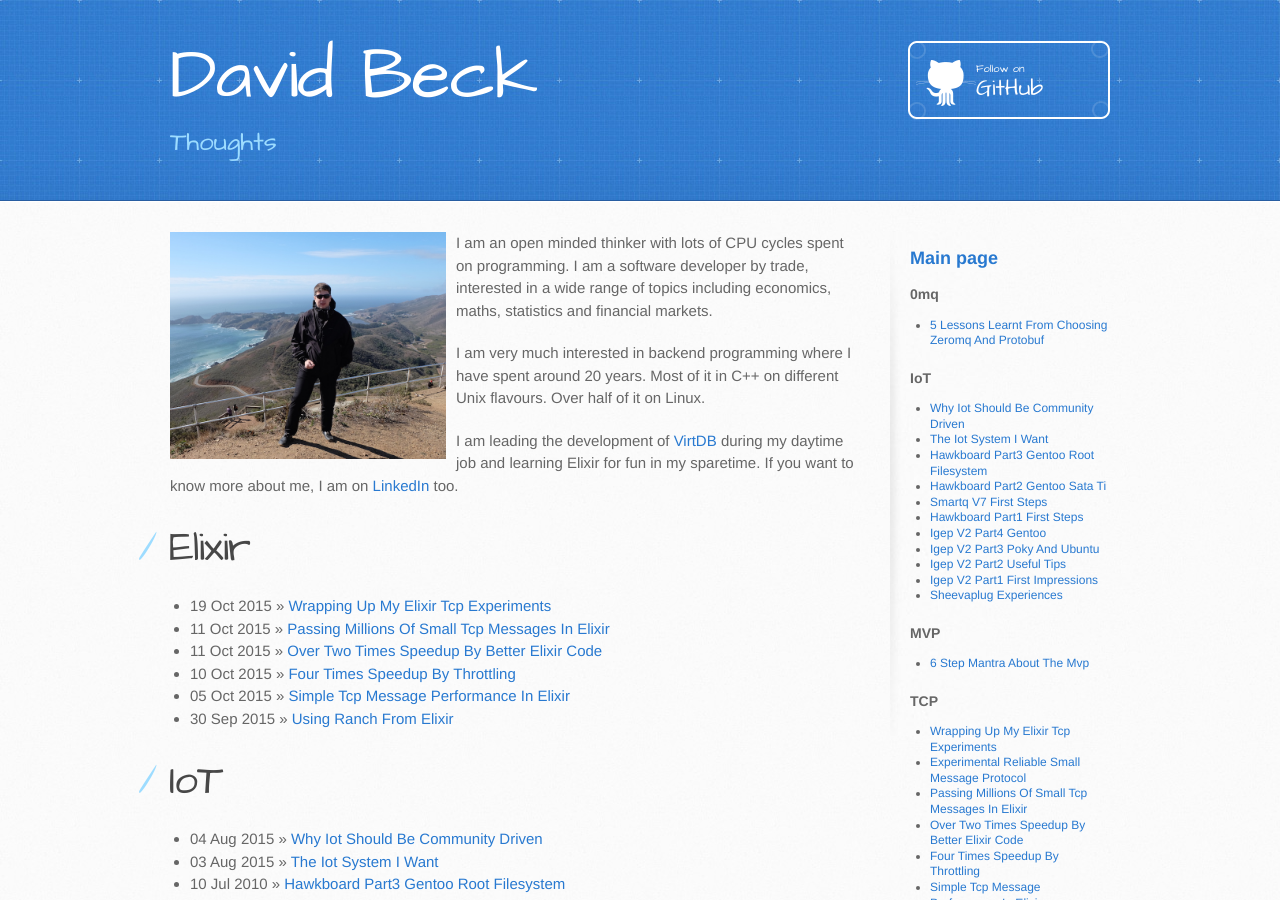
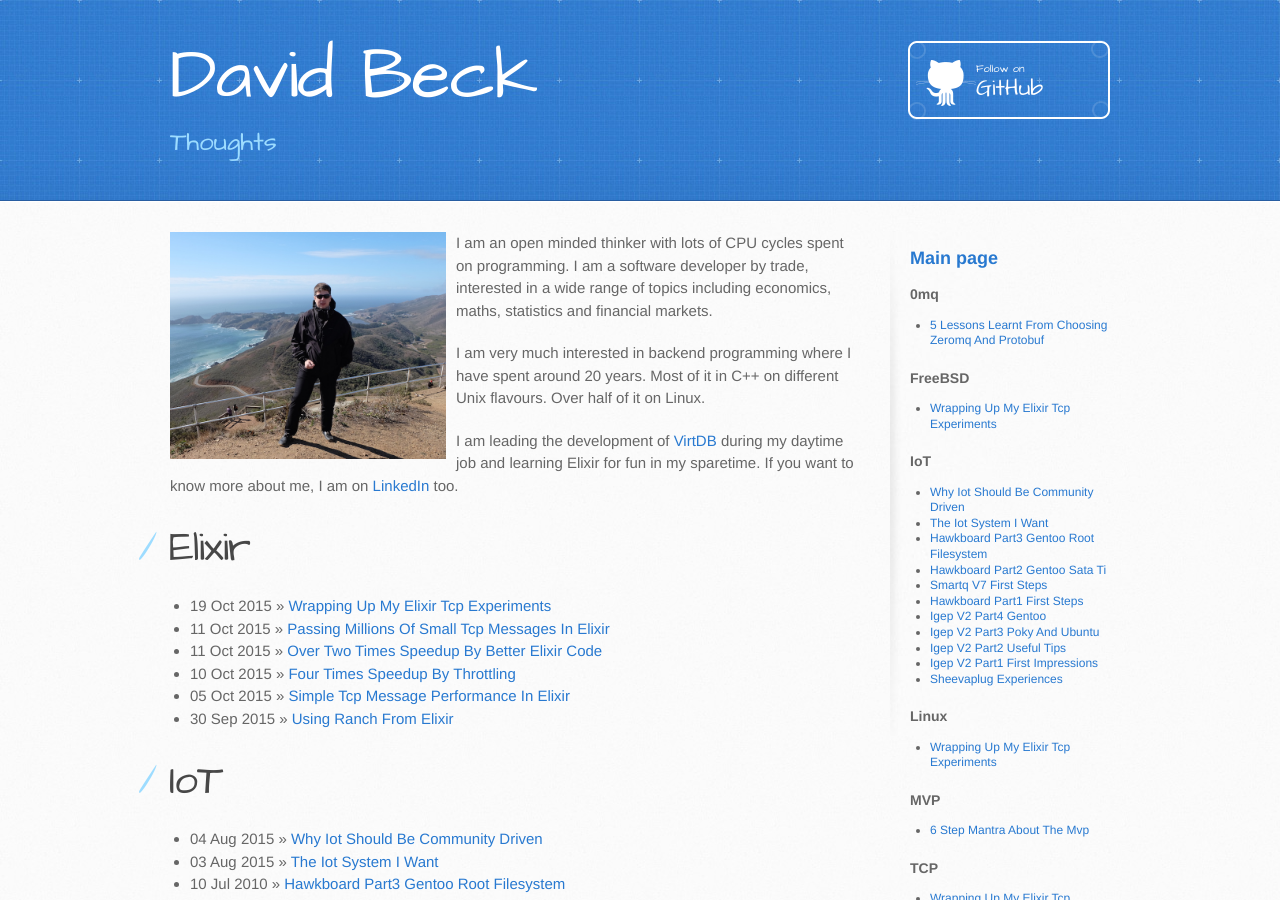
Before and after one commit to dbeck/dbeck.github.io, a Jekyll site: the page built from index.html, in a window 1280 px wide and 900 px high. Built offline with Jekyll 4.4.1, drawn with Linux system fonts in a browser that asks for light colours; Markdown is read by kramdown in place of the engine named in the settings.

Commit message:
adding freebsd numbers too

```diff
--- a/_posts/2015-10-19-Wrapping-up-my-Elixir-TCP-experiments.markdown
+++ b/_posts/2015-10-19-Wrapping-up-my-Elixir-TCP-experiments.markdown
@@ -8,6 +8,8 @@ tags:
   - TCP
   - socket
   - network
+  - Linux
+  - FreeBSD
 desc: Wrapping up my Elixir TCP experiments
 keywords: "Elixir, TCP, Network, Performance, socket"
 twcardtype: summary_large_image
```
